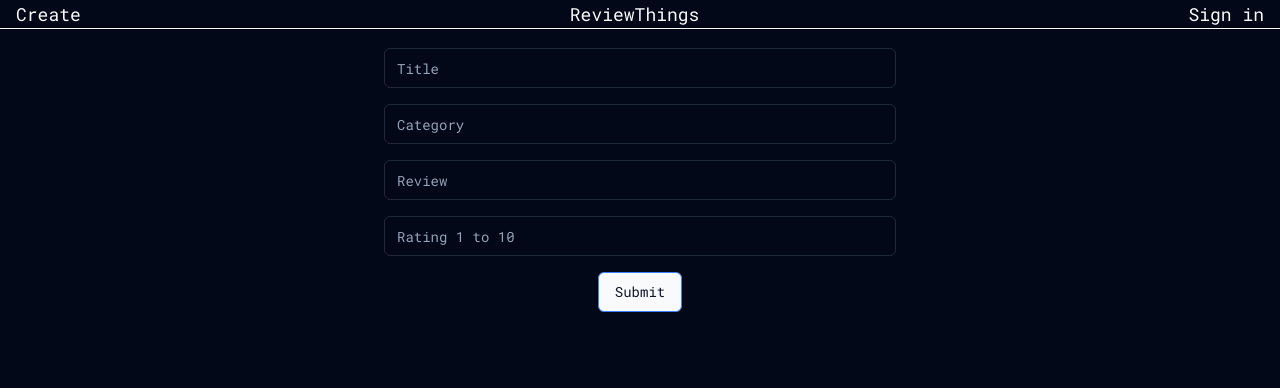
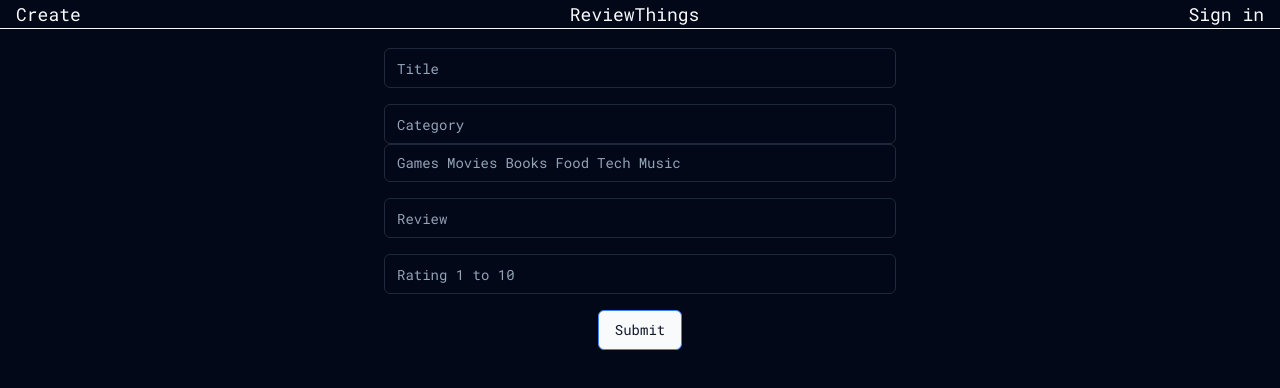
Before and after one commit to umarxd/review-things, a Next.js app: page /review/create in a window 1280 px wide. Shown: the top 388 px of the page. Built offline with nearby package versions, Linux system fonts and the light colour scheme; no server answers.

Commit message:
[feat] added ability to chose a predetermined category

```diff
--- a/src/app/review/create/page.tsx
+++ b/src/app/review/create/page.tsx
@@ -23,6 +23,7 @@
     register,
     handleSubmit,
     setError,
+    setValue,
     formState: { errors, isSubmitting, isSubmitSuccessful },
   } = useForm<FormFields>({
     resolver: zodResolver(schema),
@@ -59,10 +60,26 @@
       {errors.title && (
         <div className="text-red-500">{errors.title.message}</div>
       )}
-      <Input {...register("category")} type="text" placeholder="Category" />
-      {errors.category && (
-        <div className="text-red-500">{errors.category.message}</div>
-      )}
+      <div className="w-full">
+        <Input {...register("category")} type="text" placeholder="Category" />
+        <div className="flex gap-2 rounded-md border px-3 py-2 text-sm text-muted-foreground">
+          {["Games", "Movies", "Books", "Food", "Tech", "Music"].map(
+            (category) => (
+              <div
+                key={category}
+                className="hover:cursor-pointer hover:text-foreground"
+                onClick={() => setValue("category", category)}
+              >
+                {category}
+              </div>
+            ),
+          )}
+        </div>
+
+        {errors.category && (
+          <div className="text-red-500">{errors.category.message}</div>
+        )}
+      </div>
       <Input {...register("reviewContent")} type="text" placeholder="Review" />
       {errors.reviewContent && (
         <div className="text-red-500">{errors.reviewContent.message}</div>
```
